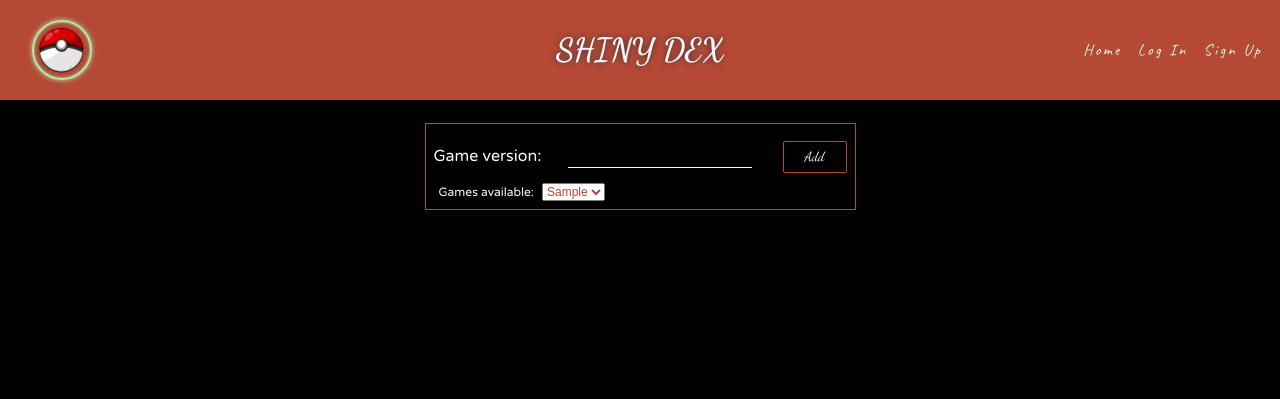
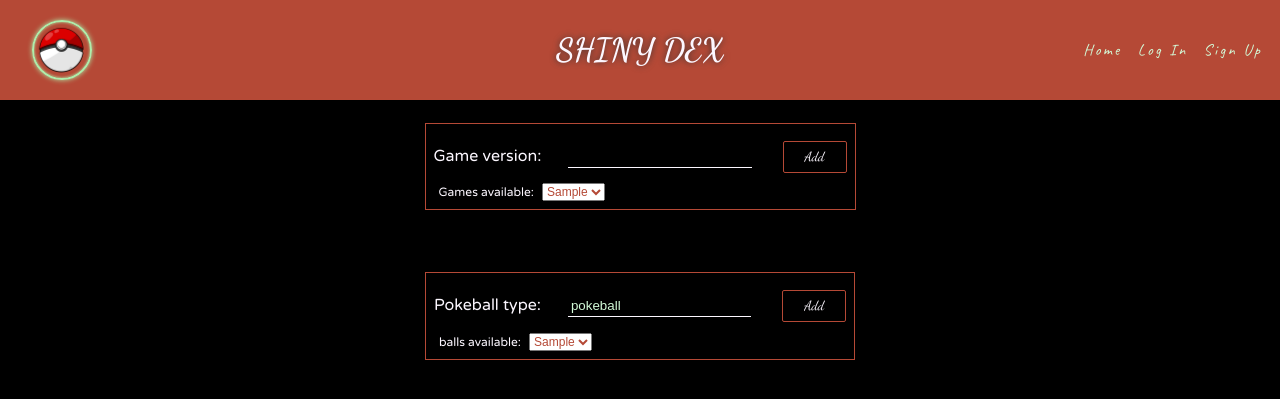
Before and after one commit to farrukh-ahm/pokemon-shiny-dex, a Django app: page /manage/ in a window 1280 px wide. Shown: the top 399 px of the page. Run offline with Django 3.2, Linux system fonts and the light colour scheme; tables that the repository leaves empty hold one stand-in row (values such as "Sample post").

Commit message:
Add function to add pokeball for admins

```diff
--- a/shiny_dex/forms.py
+++ b/shiny_dex/forms.py
@@ -7,3 +7,10 @@
     class Meta:
         model = Game
         fields = ('game_version',)
+
+
+class PokeballForm(forms.ModelForm):
+
+    class Meta:
+        model = Pokeball
+        fields = ('pokeball_type',)
--- a/shiny_dex/models.py
+++ b/shiny_dex/models.py
@@ -25,7 +25,7 @@
     dex_no = models.IntegerField(unique=True)
     name = models.CharField(max_length=50, unique=True)
     slug = models.SlugField(max_length=100, unique=True, null=True)
-    featured_image = CloudinaryField('image', default='placeholder')
+    featured_image = CloudinaryField('shinydex/', default='placeholder')
     type_1 = models.CharField(max_length=50)
     type_2 = models.CharField(max_length=50)
     gen = models.IntegerField(default=1)
--- a/shiny_dex/urls.py
+++ b/shiny_dex/urls.py
@@ -8,5 +8,6 @@
     path('profile/<str:user>', views.Profile.as_view(), name='profile'),
     path('manage/', views.Manage.as_view(), name='manage'),
     path('manage/addgame', views.AddGame.as_view(), name='addgame'),
+    path('manage/pokeball', views.AddBall.as_view(), name='addball')
 
 ]
--- a/shiny_dex/views.py
+++ b/shiny_dex/views.py
@@ -34,11 +34,16 @@
 
     def get(self, request, *args, **kwargs):
         games = Game.objects.all()
+        balls = Pokeball.objects.all()
+
         gameform = GameForm()
+        ballform = PokeballForm()
 
         context = {
             'games': games,
+            'balls': balls,
             'gameform': gameform,
+            'ballform': ballform,
         }
 
         return render(request, 'manage.html', context)
@@ -55,3 +60,16 @@
             gameform = GameForm()
 
         return redirect(reverse('manage'))
+
+
+class AddBall(View):
+
+    def post(self, request, *args, **kwargs):
+        ballform = PokeballForm(request.POST)
+
+        if ballform.is_valid():
+            ballform.save()
+        else:
+            ballform = PokeballForm()
+
+        return redirect(reverse('manage'))
--- a/templates/manage.html
+++ b/templates/manage.html
@@ -4,6 +4,7 @@
 
 
 <div class="flex-wrapper col-flex flex-center">
+
     <div class="form-handle" >
         <form method="POST" action="{% url 'addgame' %}">
             {{gameform}}
@@ -16,10 +17,27 @@
         </small>
         <select name="" id="">
             {% for game in games %}
-                <option value="">{{game}}</option>
+                <option value="{{game}}">{{game}}</option>
             {% endfor %}
         </select>
     </div>
 
+    <div class="form-handle" >
+        <form method="POST" action="{% url 'addball' %}">
+            {{ballform}}
+            {% csrf_token %}
+            <button class="btn">Add</button>
+            <br>
+        </form>
+        <small>
+            balls available:
+        </small>
+        <select name="" id="">
+            {% for ball in balls %}
+                <option value="{{ball}}">{{ball}}</option>
+            {% endfor %}
+        </select>
+    </div>
+</div>
 
 {% endblock %}
```
Also changed, not shown: shiny_dex/migrations/0005_alter_pokemon_featured_image.py (added).
